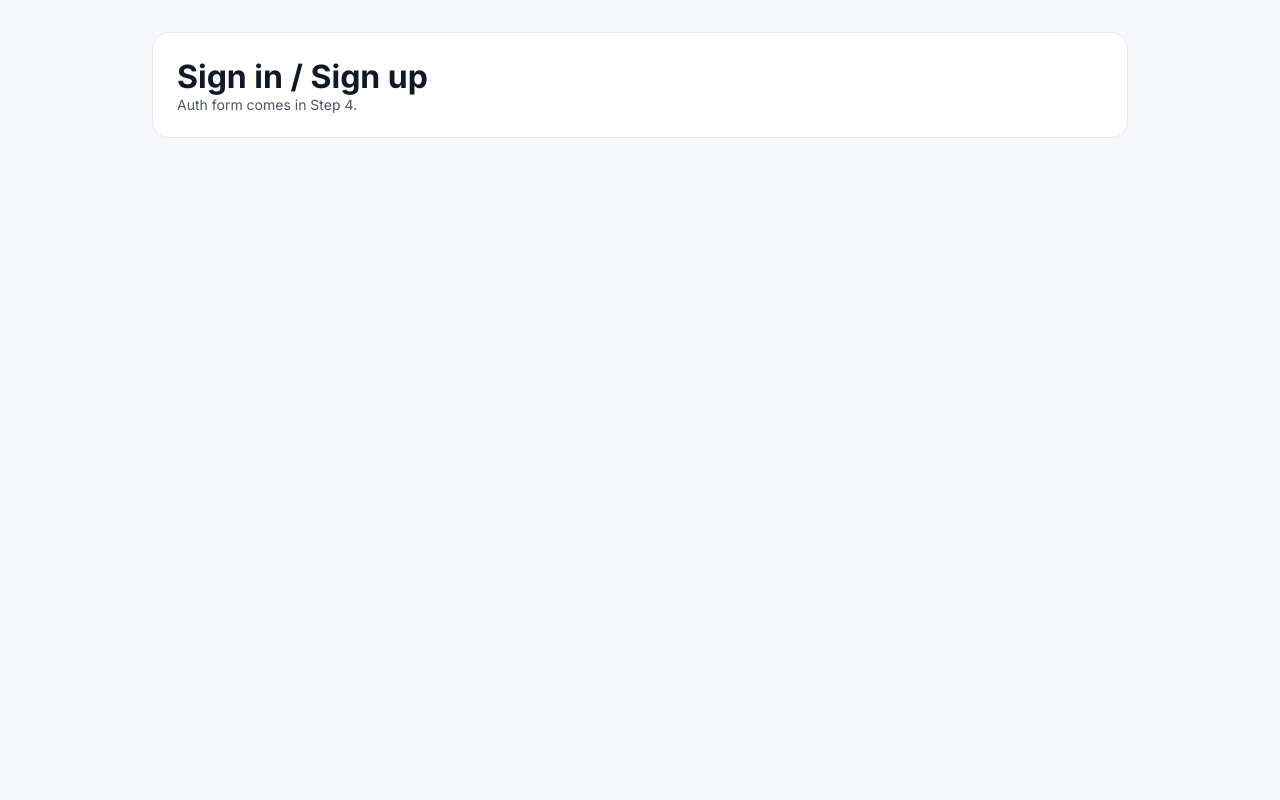
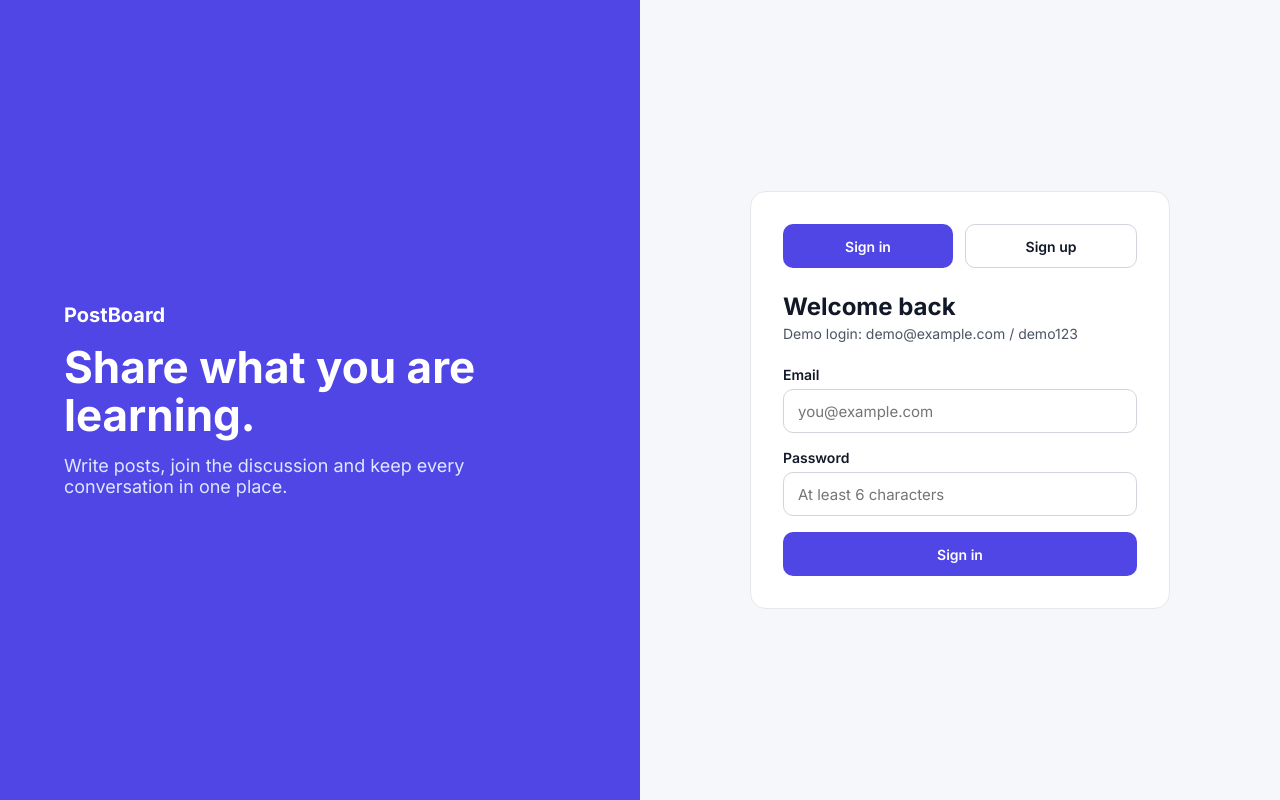
Before and after one commit to Muhammad-Mouid-Ali/PostBoard, a React (Vite) app: page /auth in a window 1280 px wide. Built offline with nearby package versions, Linux system fonts and the light colour scheme.

Commit message:
auth page with controlled form, validation and redirect

```diff
--- a/src/index.css
+++ b/src/index.css
@@ -198,3 +198,64 @@ a.btn {
 a.btn:not(.ghost):not(.danger) {
   color: #fff;
 }
+
+/* ---------- Auth page ---------- */
+.auth {
+  display: flex;
+  flex-wrap: wrap;
+  min-height: 100vh;
+}
+
+.auth-brand {
+  flex: 1 1 480px;
+  background: var(--primary);
+  color: #fff;
+  padding: 64px;
+  display: flex;
+  flex-direction: column;
+  justify-content: center;
+  gap: 16px;
+}
+
+.auth-brand h1 {
+  font-size: 44px;
+  line-height: 1.1;
+}
+
+.auth-brand p {
+  color: #e0e7ff;
+  font-size: 18px;
+  max-width: 420px;
+}
+
+.auth-panel {
+  flex: 1 1 480px;
+  display: flex;
+  align-items: center;
+  justify-content: center;
+  padding: 48px;
+}
+
+.auth-card {
+  width: 100%;
+  max-width: 420px;
+  padding: 32px;
+}
+
+.tabs {
+  margin-bottom: 24px;
+}
+
+.tabs .btn {
+  flex: 1;
+}
+
+.form-error {
+  background: #fef2f2;
+  border: 1px solid var(--danger-border);
+  color: var(--danger);
+  padding: 10px 14px;
+  border-radius: var(--radius);
+  margin-bottom: 16px;
+  font-size: 14px;
+}
--- a/src/pages/AuthPage.jsx
+++ b/src/pages/AuthPage.jsx
@@ -1,10 +1,182 @@
+import { useState } from "react";
+import { Navigate, useNavigate } from "react-router-dom";
+import useAuth from "../context/useAuth";
+
+const EMPTY_FORM = { name: "", email: "", password: "" };
+
+function validate(values, mode) {
+  const errors = {};
+
+  if (mode === "signup" && values.name.trim().length < 2) {
+    errors.name = "Name must be at least 2 characters.";
+  }
+
+  if (!/^\S+@\S+\.\S+$/.test(values.email.trim())) {
+    errors.email = "Enter a valid email address.";
+  }
+
+  if (mode === "signup" && values.password.length < 6) {
+    errors.password = "Password must be at least 6 characters.";
+  } else if (values.password.length === 0) {
+    errors.password = "Password is required.";
+  }
+
+  return errors;
+}
+
 function AuthPage() {
+  const { isAuthenticated, signIn, signUp } = useAuth();
+  const navigate = useNavigate();
+
+  const [mode, setMode] = useState("signin"); // "signin" | "signup"
+  const [form, setForm] = useState(EMPTY_FORM);
+  const [errors, setErrors] = useState({});
+  const [formError, setFormError] = useState("");
+
+  // Already logged in? Don't show the form.
+  if (isAuthenticated) {
+    return <Navigate to="/posts" replace />;
+  }
+
+  const isSignUp = mode === "signup";
+
+  function switchMode(nextMode) {
+    setMode(nextMode);
+    setForm(EMPTY_FORM);
+    setErrors({});
+    setFormError("");
+  }
+
+  function handleChange(e) {
+    const { name, value } = e.target;
+    setForm((prev) => ({ ...prev, [name]: value }));
+    setErrors((prev) => ({ ...prev, [name]: undefined })); // clear that field's error
+    setFormError("");
+  }
+
+  function handleSubmit(e) {
+    e.preventDefault();
+
+    const found = validate(form, mode);
+    setErrors(found);
+    if (Object.keys(found).length > 0) return; // stop: there are problems
+
+    const result = isSignUp
+      ? signUp({
+          name: form.name.trim(),
+          email: form.email.trim(),
+          password: form.password,
+        })
+      : signIn({ email: form.email.trim(), password: form.password });
+
+    if (!result.ok) {
+      setFormError(result.error);
+      return;
+    }
+
+    navigate("/posts");
+  }
+
   return (
-    <div className="wrap">
-      <div className="card">
-        <h1>Sign in / Sign up</h1>
-        <p className="muted">Auth form comes in Step 4.</p>
-      </div>
+    <div className="auth">
+      <section className="auth-brand">
+        <span className="logo" style={{ color: "#fff" }}>
+          PostBoard
+        </span>
+        <h1>Share what you are learning.</h1>
+        <p>
+          Write posts, join the discussion and keep every conversation in one
+          place.
+        </p>
+      </section>
+
+      <section className="auth-panel">
+        <div className="card auth-card">
+          <div className="row tabs">
+            <button
+              type="button"
+              className={isSignUp ? "btn ghost" : "btn"}
+              onClick={() => switchMode("signin")}
+            >
+              Sign in
+            </button>
+            <button
+              type="button"
+              className={isSignUp ? "btn" : "btn ghost"}
+              onClick={() => switchMode("signup")}
+            >
+              Sign up
+            </button>
+          </div>
+
+          <h2 style={{ fontSize: 24, marginBottom: 4 }}>
+            {isSignUp ? "Create your account" : "Welcome back"}
+          </h2>
+          <p className="muted" style={{ marginBottom: 24 }}>
+            {isSignUp
+              ? "It only takes a minute."
+              : "Demo login: demo@example.com / demo123"}
+          </p>
+
+          {formError && (
+            <div className="form-error" role="alert">
+              {formError}
+            </div>
+          )}
+
+          <form onSubmit={handleSubmit} noValidate>
+            {isSignUp && (
+              <div className="field">
+                <label htmlFor="name">Name</label>
+                <input
+                  id="name"
+                  name="name"
+                  className={errors.name ? "input invalid" : "input"}
+                  value={form.name}
+                  onChange={handleChange}
+                  placeholder="Muhammad Ali"
+                  aria-invalid={Boolean(errors.name)}
+                />
+                {errors.name && <p className="error">{errors.name}</p>}
+              </div>
+            )}
+
+            <div className="field">
+              <label htmlFor="email">Email</label>
+              <input
+                id="email"
+                name="email"
+                type="email"
+                className={errors.email ? "input invalid" : "input"}
+                value={form.email}
+                onChange={handleChange}
+                placeholder="you@example.com"
+                aria-invalid={Boolean(errors.email)}
+              />
+              {errors.email && <p className="error">{errors.email}</p>}
+            </div>
+
+            <div className="field">
+              <label htmlFor="password">Password</label>
+              <input
+                id="password"
+                name="password"
+                type="password"
+                className={errors.password ? "input invalid" : "input"}
+                value={form.password}
+                onChange={handleChange}
+                placeholder="At least 6 characters"
+                aria-invalid={Boolean(errors.password)}
+              />
+              {errors.password && <p className="error">{errors.password}</p>}
+            </div>
+
+            <button type="submit" className="btn" style={{ width: "100%" }}>
+              {isSignUp ? "Create account" : "Sign in"}
+            </button>
+          </form>
+        </div>
+      </section>
     </div>
   );
 }
```
